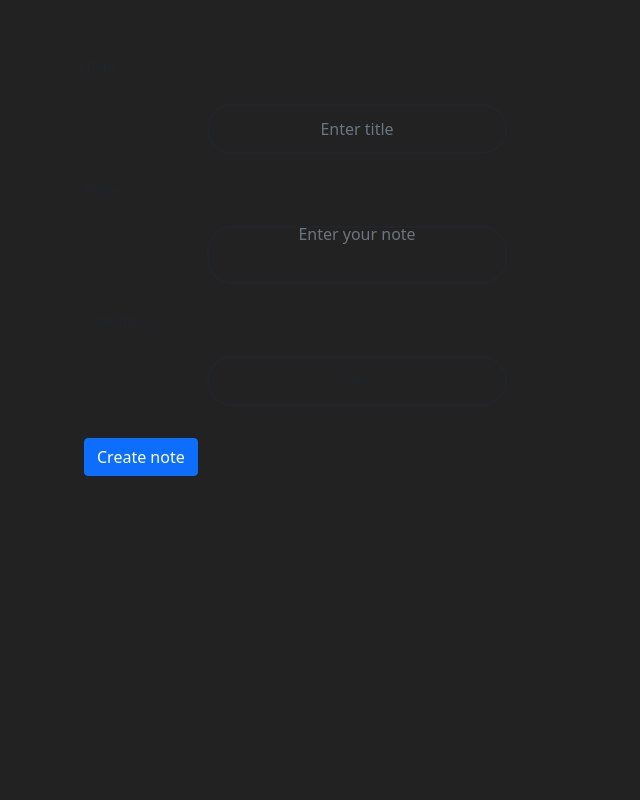
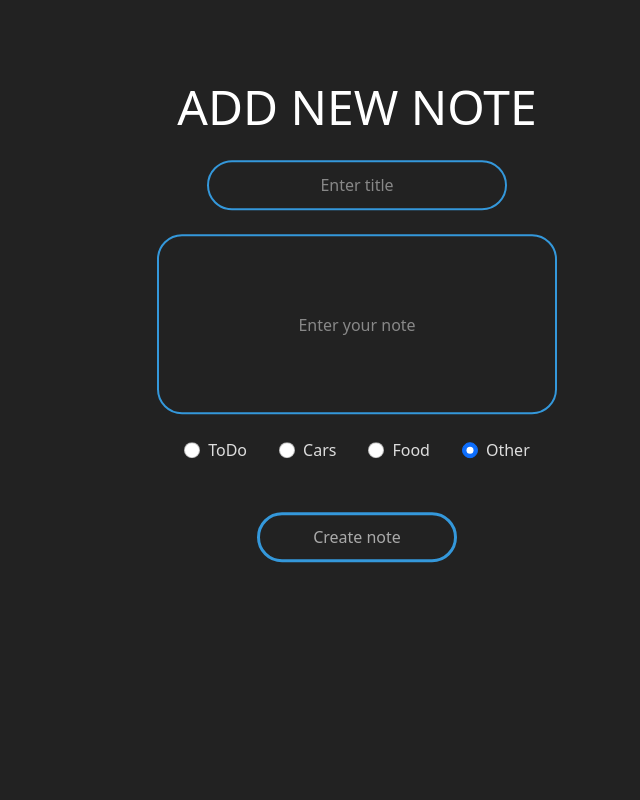
Before and after one commit to Arsenowy/famatech-backend, a PHP site: page /admin/add_note.php in a window 1280 px wide. Shown: the whole page, without its empty margins (283-923 px from the left). Run offline with PHP 8.4, Linux system fonts and the light colour scheme; the visitor is signed in with stand-in values (Sample User, id 1); some libraries are stand-ins or nearby versions.

Commit message:
Add design of 'add note' section, main page color tabs

```diff
--- a/src/admin/add_note.php
+++ b/src/admin/add_note.php
@@ -20,29 +20,47 @@ if (isset($_POST['create_note'])) {
     }
 }
 ?>
-<div class="container">
-    <div class="row d-flex justify-content-center my-5">
-        <div class="col-6">
+<div class="form_container">
+    <div class="form_row">
         <form method="POST">
+            <h1 class="form_title">Add new note</h1>
             <div class="form-group my-2">
-                    <label for="title">Title</label>
-                    <input required type="text" name="title" class="form-control" placeholder="Enter title">
+                <input autocomplete="off" type="text" name="title" class="form-control form-input bg-color-dark form-blue" placeholder="Enter title" value="<?php echo htmlentities($note->title) ?>">
             </div>
             <div class="form-group my-2">
-                    <label for="body">Note</label>
-                    <input required type="body" name="body" class="form-control pb-5" placeholder="Enter your note">
+                <textarea type="text" name="body" maxlength="150" class="form-control form-input bg-color-dark form-blue form-big" placeholder="Enter your note" value="<?php echo htmlentities($note->body) ?>"></textarea>
             </div>
-                <div class="form-group my-2">
-                    <label for="category">Category</label>
-                    <select name="category" class="form-control">
-                        <option value="cars">Cars</option>
-                        <option value="food">Food</option>
-                        <option value="other">Other</option>
-                    </select>
+
+            <div class="form-group my-2 d-flex justify-content-center form-radio">
+                <div class="form-check mx-3">
+                    <input class="form-check-input" type="radio" name="category" id="todo-option" value="todo">
+                    <label class="form-check-label" for="todo-option">
+                        ToDo
+                    </label>
                 </div>
-                <button type="submit" name="create_note" class="btn btn-primary my-2">Create note</button>
+                <div class="form-check mx-3">
+                    <input class="form-check-input" type="radio" name="category" id="cars-option" value="cars">
+                    <label class="form-check-label" for="cars-option">
+                        Cars
+                    </label>
+                </div>
+                <div class="form-check mx-3">
+                    <input class="form-check-input" type="radio" name="category" id="food-option" value="food">
+                    <label class="form-check-label" for="food-option">
+                        Food
+                    </label>
+                </div>
+                <div class="form-check mx-3">
+                    <input class="form-check-input" type="radio" name="category" id="other-option" value="other" checked>
+                    <label class="form-check-label" for="other-option">
+                        Other
+                    </label>
+                </div>
+
+
+            </div>
+            <button type="submit" name="create_note" class="form-control form-btn my-4 mt-5 form-blue">Create note</button>
         </form>
-        </div>
     </div>
 </div>
 
--- a/src/admin/index.php
+++ b/src/admin/index.php
@@ -30,5 +30,5 @@ $notes = Note::find_notes_by_author($user_id);
     <?php endforeach ?>
 </div>
 
-<script src="script.js"></script>
+<script src="color_notes.js"></script>
 <?php include("./includes/footer.php"); ?>
--- a/src/admin/style.css
+++ b/src/admin/style.css
@@ -1,6 +1,22 @@
 body {
     background-color: #222;
 }
+
+body::-webkit-scrollbar-track {
+    border: 1px solid #000;
+    padding: 2px 0;
+  }
+
+  body::-webkit-scrollbar {
+    width: 10px;
+  }
+
+  body::-webkit-scrollbar-thumb {
+    border-radius: 10px;
+    box-shadow: inset 0 0 6px rgba(0,0,0,.3);
+    background-color: #737272;
+    border: 1px solid #000;
+  }
 /* login page */
 .bg-color-dark {
     background-color: #222;
@@ -52,9 +68,26 @@ body {
 .form-input::placeholder {
     color: #888;
     transition: all 0.3s ease;
+    line-height: 160px;
+    text-align: center;
 }
 .form-input:focus::placeholder {
     color: #999;
+    margin: auto;
+}
+.form-big {
+    height: 180px;
+    width: 400px;
+    resize: none;
+    text-align: left;
+    padding: .6rem 1.2rem;
+    overflow: hidden;
+}
+.form-big:focus {
+    width: 450px;
+}
+.form-big:focus::placeholder {
+    opacity: 0;
 }
 .form-btn {
     width: 200px;
@@ -75,7 +108,9 @@ body {
     background: #222;
     box-shadow: none;
 }
-
+.form-radio {
+    color: #ddd;
+}
 .form_title {
     text-align: center;
     color: #fff;
@@ -144,7 +179,10 @@ body {
     letter-spacing: -2px;
 }
 
-strong {
+.note__subheading strong {
+    font-weight: 300;
+}
+.note__heading strong {
     font-weight: 300;
 }
 
@@ -182,7 +220,7 @@ strong {
     padding: 0.55rem;
     color: #eee;
     text-decoration: none;
-    transition: 0.3s all ease;
+    transition: 0.5s all ease;
     border-width: 3px;
     background-color: #222;
     text-align: center;
@@ -211,6 +249,6 @@ strong {
 }
 .fa-times:hover {
     transform: rotate(400deg);
-    border-color: hsl(19, 100%, 50%);
+    border-color: hsl(219, 100%, 50%);
 
 }
```
Also changed, not shown: src/admin/login.php (+6 -3 lines), src/admin/color_notes.js (line endings or trailing spaces). Lines whose indentation alone changed are shown as unchanged.
